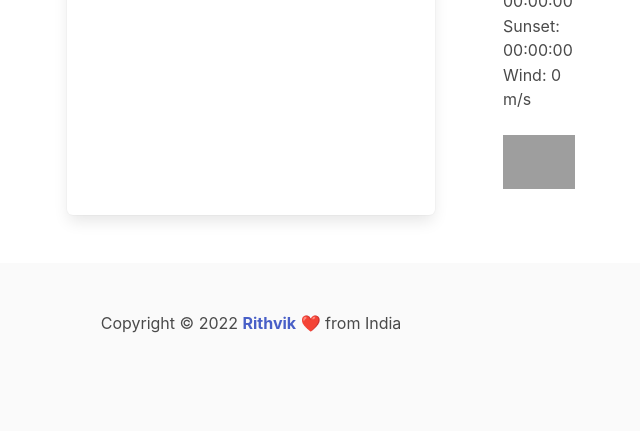
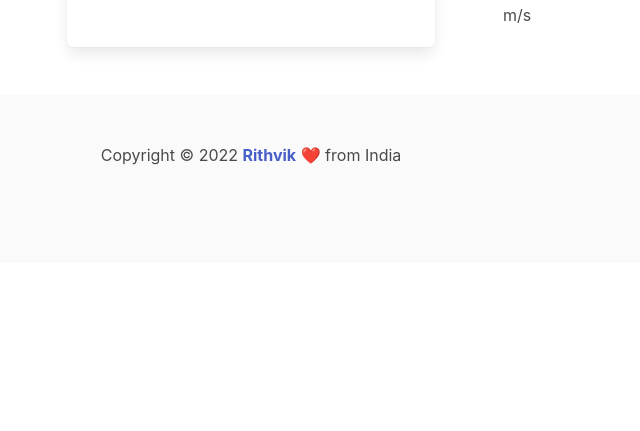
Before and after one commit to rithvik78/news-and-weather-app, a Flask app: page / in a window 1280 px wide. Shown: the part 1543-1974 px from the top of the page, without its empty margins (389-1029 px from the left). After the commit the page ends 1708 px from the top, so only its background shows below. Run offline with Flask 2, Linux system fonts and the light colour scheme; data comes from the database, SQL or seed files in the repository; data that the repository does not hold is empty; some libraries are stand-ins or nearby versions; grey boxes are pictures that could not be loaded.

Commit message:
update time

```diff
--- a/templates/home.html
+++ b/templates/home.html
@@ -129,9 +129,6 @@
                                         <br>
                                         <span class="subtitle"></span>Wind: {{weather.wind}} m/s</span>
                                         <br>{{weather.desc}}
-                                        <br>
-                                        <span class="subtitle"><img src="https://readme-typing-svg.herokuapp.com?font=arial&size=25&color=%23000000&lines=Time%3A+{{weather.current_time}}"> </span>
-
                                     </p>
                                 </div>
                             </div>
```
